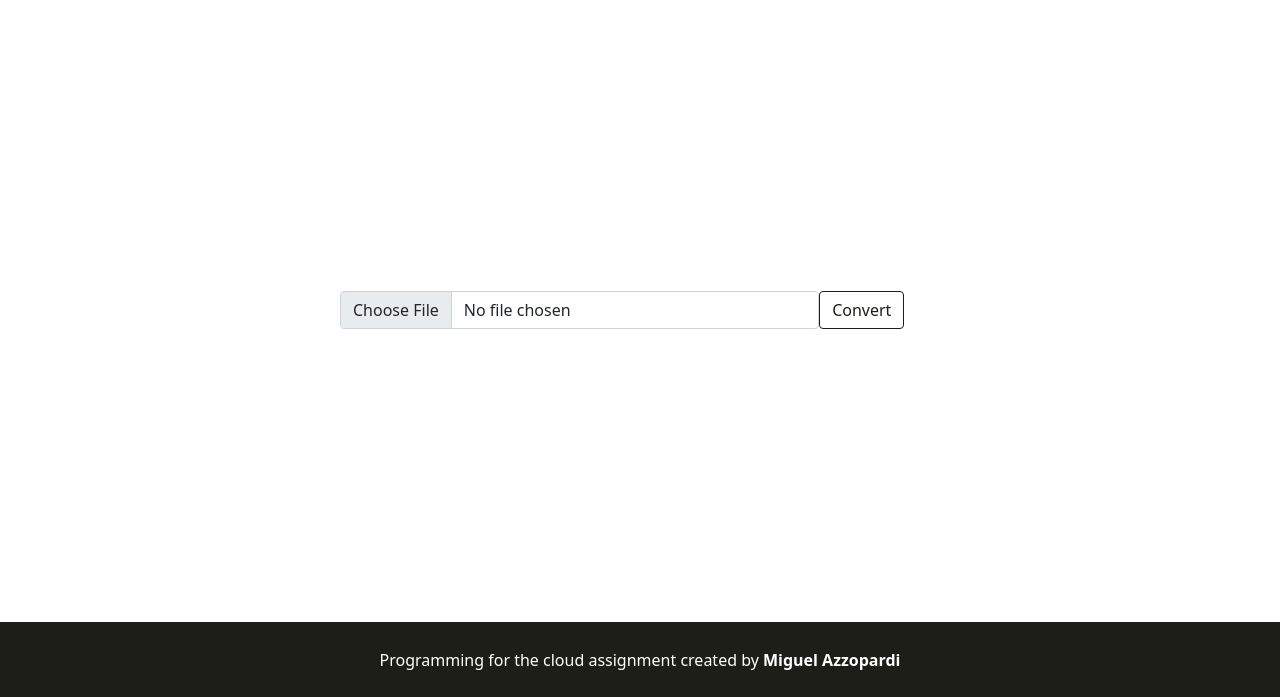
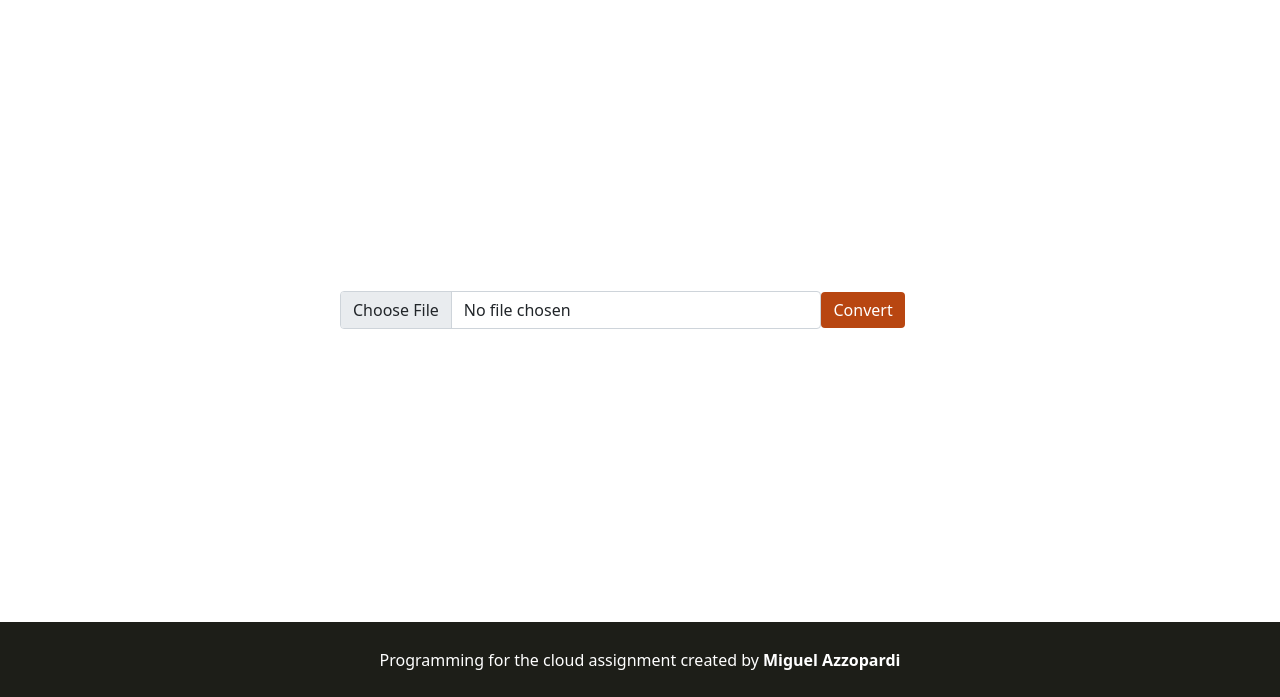
Before and after one commit to MiguelAzzopardi/CloudLesson1, a plain HTML site: page frontend/index.html in a window 1280 px wide. In both pictures the pointer is over the button "Convert". Shown: the part 103-800 px from the top of the page. Drawn offline with nearby package versions, Linux system fonts and the light colour scheme; files that its build step writes are made by us from their sources; files whose address does not match are found by name.

Commit message:
New HTML Final 6

```diff
--- a/frontend/public/assets/css/style.css
+++ b/frontend/public/assets/css/style.css
@@ -134,15 +134,13 @@ header nav a{
     font-weight: 400;
     margin: auto;
 
+    border: 0;
     border-color: #1D1E18;
     color: white;
     background-color: rgb(241, 98, 32);
 }
 #convert:hover{
-    margin: auto;
-
-    color: #1D1E18;
-    background-color: white;
+    background-color: rgb(184, 70, 17);
 }
 
 .upload_area h1{
```
